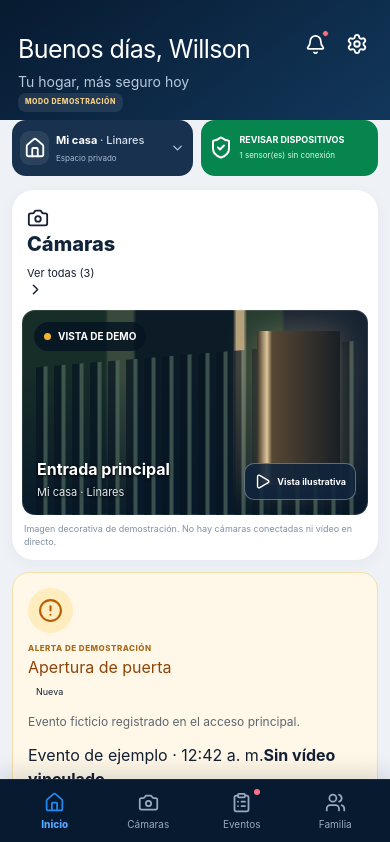
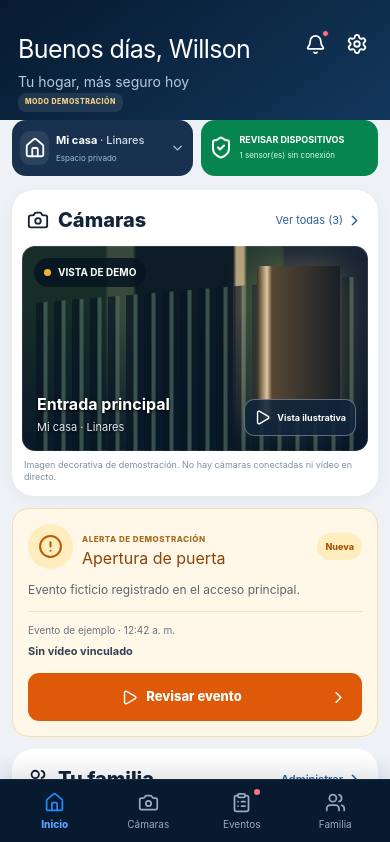
Before and after one commit to infoblacklinares/tu-guardia-inteligente-frontend, a Vue app: page / in a window 390 px wide. Shown: the top 842 px of the page. Built offline with nearby package versions, Linux system fonts and the light colour scheme.

Commit message:
fix: align mobile section headings with reference layout

```diff
--- a/src/styles/main.css
+++ b/src/styles/main.css
@@ -65,3 +65,42 @@
  .mobile-nav button{position:relative;display:flex;flex-direction:column;align-items:center;justify-content:center;gap:4px;border:0;background:transparent;color:#9aaabd;font-size:10px;padding:4px}.mobile-nav button.active{color:#47a0ff;font-weight:800}.mobile-nav button.active svg{stroke:#2389f5}.mobile-nav button.active span{color:#55a7ff}.nav-alert-dot{position:absolute;top:1px;right:calc(50% - 18px);width:6px;height:6px;background:#fb7185;border-radius:50%}
 }
 @media(min-width:681px){.camera-scene{height:230px}}
+
+
+/* v0.3.1 — fix mobile section heading alignment and reference proportions */
+.section-heading{display:flex;align-items:center;justify-content:space-between;gap:12px}
+.section-heading>.heading-title{display:flex;align-items:center;gap:10px;min-width:0}
+.section-heading>.heading-title h2{margin:0;line-height:1.2}
+.section-heading>.text-action{display:inline-flex;align-items:center;justify-content:flex-end;gap:5px;white-space:nowrap;border:0;background:transparent;color:#28609a;padding:5px 0;cursor:pointer}
+.text-action svg{flex-shrink:0}
+.camera-section{overflow:hidden}
+.camera-placeholder{width:auto;min-width:0}
+.camera-scene{isolation:isolate}
+.camera-scene:before{z-index:0}
+.camera-scene:after{z-index:0}
+.camera-live-tag,.camera-scene-caption,.camera-scene-play{z-index:1}
+.alert-topline{display:flex;align-items:center;gap:12px}
+.alert-badge{flex-shrink:0;display:inline-flex;align-items:center;justify-content:center;border-radius:999px;background:#ffedbf;color:#a95508;font-weight:800;white-space:nowrap}
+.alert-event-footer{display:flex;align-items:center;justify-content:space-between;gap:10px;border-top:1px solid #f3dfb2;padding-top:11px}
+.event-time{display:grid;gap:5px}.event-time span{font-size:10px;color:#6b7280}.event-time strong{font-size:11px;color:#364152}
+.acknowledged-note{display:flex;align-items:center;gap:8px;margin-top:12px;color:#13754b;font-size:11px;font-weight:700}
+.family-panel .section-heading{border-bottom:0}
+.family-panel .text-action{font-weight:600}
+.sensor-summary{border:1px solid #e6edf4;background:#fff}
+@media(max-width:680px){
+ .section-heading{padding:17px 15px 12px;flex-direction:row;align-items:center}
+ .section-heading>.heading-title{display:flex;align-items:center;gap:9px}
+ .section-heading>.text-action{display:inline-flex;align-items:center;justify-content:flex-end;gap:3px;max-width:42%;font-size:11px}
+ .camera-section .section-heading{padding:17px 15px 12px}
+ .camera-section .heading-title h2,.family-panel .heading-title h2{font-size:20px;line-height:1.2}
+ .camera-section .camera-placeholder{margin:0 10px 12px}
+ .camera-scene{height:205px;min-height:205px}
+ .alert-topline{display:flex;flex-direction:row;align-items:center;gap:9px}
+ .alert-heading-copy{flex:1;min-width:0}
+ .alert-heading-copy h2{overflow-wrap:anywhere}
+ .alert-badge{font-size:9px;max-width:85px}
+ .family-panel .section-heading{padding:17px 15px 13px}
+ .family-panel .section-heading>.text-action{max-width:none}
+ .details-grid{min-width:0}
+ .mobile-nav{min-height:60px}
+}
```
